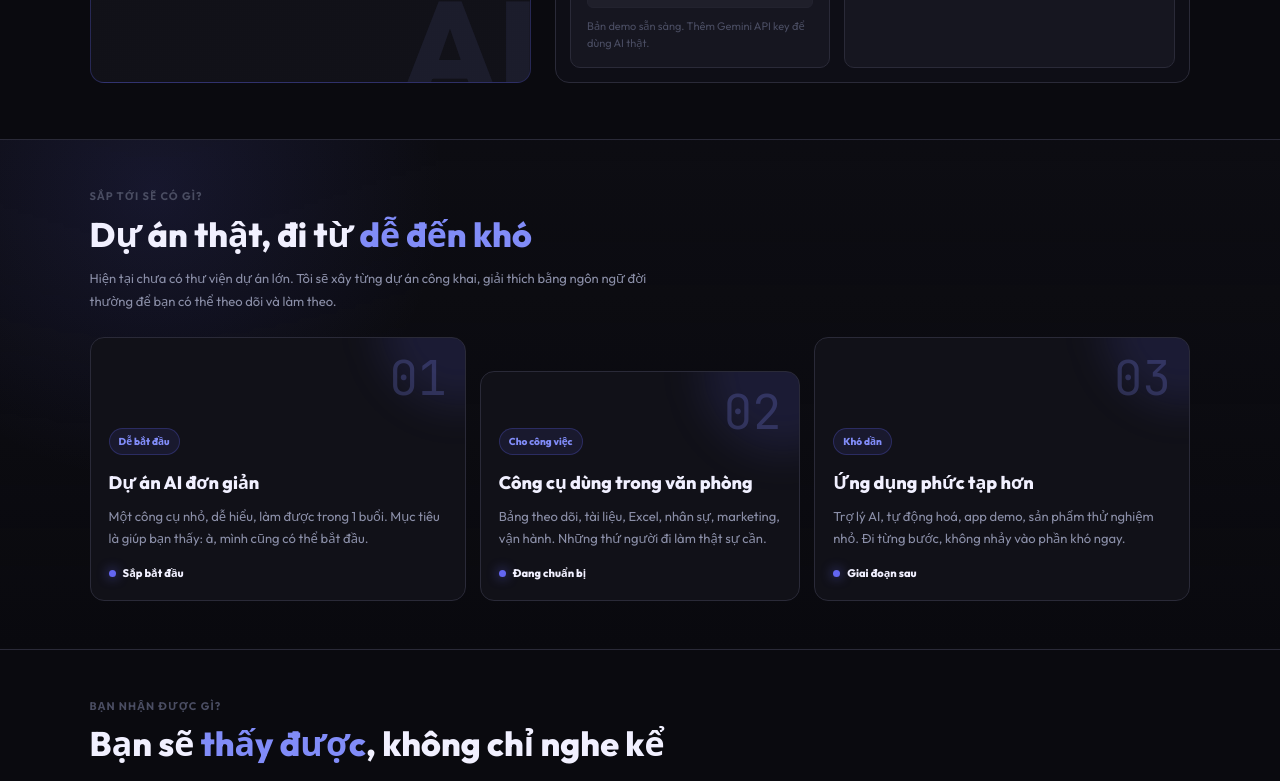
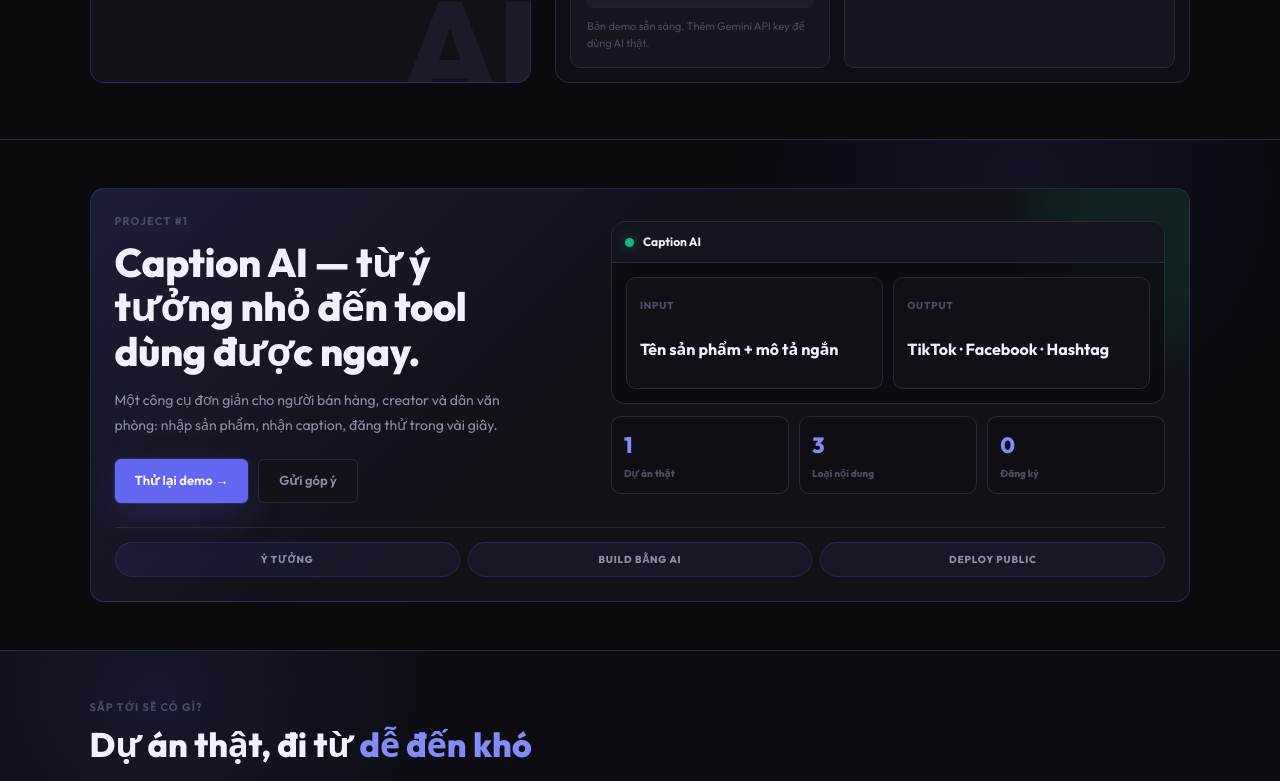
Before and after one commit to ltruongluan09/codex-zero-to-hero-vn, a React (Vite) app: page / in a window 1280 px wide. Shown: the part 1480-2261 px from the top of the page. Built offline with nearby package versions, Linux system fonts and the light colour scheme.

Commit message:
Add compact Project One section

```diff
--- a/src/App.jsx
+++ b/src/App.jsx
@@ -582,6 +582,57 @@ function UpcomingSection() {
   );
 }
 
+function ProjectOneSection() {
+  return (
+    <section id="project-one" className="section project-one-section">
+      <div className="project-one-card" data-reveal>
+        <div className="project-one-copy">
+          <span className="section-label">Project #1</span>
+          <h2>Caption AI — từ ý tưởng nhỏ đến tool dùng được ngay.</h2>
+          <p>
+            Một công cụ đơn giản cho người bán hàng, creator và dân văn phòng:
+            nhập sản phẩm, nhận caption, đăng thử trong vài giây.
+          </p>
+          <div className="project-one-actions">
+            <a className="btn primary" href="#caption-ai">Thử lại demo →</a>
+            <a className="btn secondary" href="#community">Gửi góp ý</a>
+          </div>
+        </div>
+
+        <div className="project-one-visual" aria-label="Tóm tắt Project #1">
+          <div className="project-screen">
+            <div className="screen-top">
+              <span></span>
+              <strong>Caption AI</strong>
+            </div>
+            <div className="screen-body">
+              <div>
+                <small>Input</small>
+                <b>Tên sản phẩm + mô tả ngắn</b>
+              </div>
+              <div>
+                <small>Output</small>
+                <b>TikTok · Facebook · Hashtag</b>
+              </div>
+            </div>
+          </div>
+          <div className="project-metrics">
+            <span><strong>1</strong>Dự án thật</span>
+            <span><strong>3</strong>Loại nội dung</span>
+            <span><strong>0</strong>Đăng ký</span>
+          </div>
+        </div>
+
+        <div className="project-one-steps">
+          <span>Ý tưởng</span>
+          <span>Build bằng AI</span>
+          <span>Deploy public</span>
+        </div>
+      </div>
+    </section>
+  );
+}
+
 function ValueSection() {
   return (
     <section id="value" className="section">
@@ -678,6 +729,7 @@ function App() {
       <main>
         <Hero />
         <CaptionAISection />
+        <ProjectOneSection />
         <UpcomingSection />
         <ValueSection />
         <JourneySection />
--- a/src/index.css
+++ b/src/index.css
@@ -1362,6 +1362,177 @@ button {
     linear-gradient(180deg, rgba(17, 17, 24, 0.42), transparent);
 }
 
+.project-one-section {
+  background:
+    radial-gradient(circle at 80% 8%, rgba(99, 102, 241, 0.1), transparent 26%),
+    var(--bg-base);
+}
+
+.project-one-card {
+  position: relative;
+  overflow: hidden;
+  width: min(1120px, 100%);
+  margin: 0 auto;
+  display: grid;
+  grid-template-columns: 0.92fr 1.08fr;
+  gap: 24px;
+  align-items: center;
+  border: 1px solid rgba(99, 102, 241, 0.26);
+  border-radius: var(--radius-lg);
+  background:
+    linear-gradient(135deg, rgba(99, 102, 241, 0.14), rgba(17, 17, 24, 0.78) 44%),
+    var(--bg-surface);
+  padding: 24px;
+}
+
+.project-one-card::after {
+  content: "";
+  position: absolute;
+  right: -100px;
+  top: -100px;
+  width: 260px;
+  height: 260px;
+  border-radius: 999px;
+  background: rgba(16, 185, 129, 0.1);
+  filter: blur(28px);
+}
+
+.project-one-card > * {
+  position: relative;
+  z-index: 1;
+}
+
+.project-one-copy h2 {
+  max-width: 440px;
+  margin: 10px 0 0;
+  color: var(--text-primary);
+  font-size: clamp(25px, 4vw, 40px);
+  line-height: 1.12;
+  letter-spacing: -0.4px;
+}
+
+.project-one-copy p {
+  max-width: 420px;
+  margin: 14px 0 0;
+  color: var(--text-secondary);
+  font-size: 14px;
+  line-height: 1.75;
+}
+
+.project-one-actions {
+  display: flex;
+  flex-wrap: wrap;
+  gap: 10px;
+  margin-top: 22px;
+}
+
+.project-one-visual {
+  display: grid;
+  gap: 12px;
+}
+
+.project-screen {
+  overflow: hidden;
+  border: 1px solid var(--bg-border);
+  border-radius: var(--radius-lg);
+  background: rgba(10, 10, 15, 0.68);
+}
+
+.screen-top {
+  display: flex;
+  align-items: center;
+  gap: 9px;
+  border-bottom: 1px solid var(--bg-border);
+  background: rgba(26, 26, 36, 0.72);
+  padding: 11px 13px;
+}
+
+.screen-top span {
+  width: 9px;
+  height: 9px;
+  border-radius: 999px;
+  background: var(--green);
+  box-shadow: 0 0 12px rgba(16, 185, 129, 0.5);
+}
+
+.screen-top strong {
+  color: var(--text-primary);
+  font-size: 12px;
+}
+
+.screen-body {
+  display: grid;
+  grid-template-columns: 1fr 1fr;
+  gap: 10px;
+  padding: 14px;
+}
+
+.screen-body div {
+  min-height: 112px;
+  border: 1px solid var(--bg-border);
+  border-radius: var(--radius-md);
+  background: rgba(17, 17, 24, 0.84);
+  padding: 13px;
+}
+
+.screen-body small,
+.project-metrics span,
+.project-one-steps span {
+  color: var(--text-muted);
+  font-size: 10px;
+  font-weight: 800;
+  text-transform: uppercase;
+  letter-spacing: 0.08em;
+}
+
+.screen-body b {
+  display: block;
+  margin-top: 24px;
+  color: var(--text-primary);
+  font-size: 16px;
+  line-height: 1.3;
+}
+
+.project-metrics {
+  display: grid;
+  grid-template-columns: repeat(3, 1fr);
+  gap: 10px;
+}
+
+.project-metrics span {
+  display: grid;
+  gap: 4px;
+  border: 1px solid var(--bg-border);
+  border-radius: var(--radius-md);
+  background: rgba(10, 10, 15, 0.44);
+  padding: 12px;
+  text-transform: none;
+  letter-spacing: 0;
+}
+
+.project-metrics strong {
+  color: var(--brand-light);
+  font-size: 22px;
+}
+
+.project-one-steps {
+  grid-column: 1 / -1;
+  display: grid;
+  grid-template-columns: repeat(3, 1fr);
+  gap: 8px;
+  border-top: 1px solid var(--bg-border);
+  padding-top: 14px;
+}
+
+.project-one-steps span {
+  border: 1px solid rgba(99, 102, 241, 0.2);
+  border-radius: var(--radius-pill);
+  background: rgba(99, 102, 241, 0.08);
+  color: var(--text-secondary);
+  padding: 9px 11px;
+  text-align: center;
+}
+
 .upcoming-grid {
   width: min(1120px, 100%);
   margin: 0 auto;
@@ -1902,7 +2073,8 @@ button {
   }
 
   .caption-shell,
-  .caption-app {
+  .caption-app,
+  .project-one-card {
     grid-template-columns: 1fr;
   }
 
@@ -1977,7 +2149,14 @@ button {
   }
 
   .caption-shell,
-  .caption-app {
+  .caption-app,
+  .project-one-card {
+    grid-template-columns: 1fr;
+  }
+
+  .screen-body,
+  .project-metrics,
+  .project-one-steps {
     grid-template-columns: 1fr;
   }
 }
```
